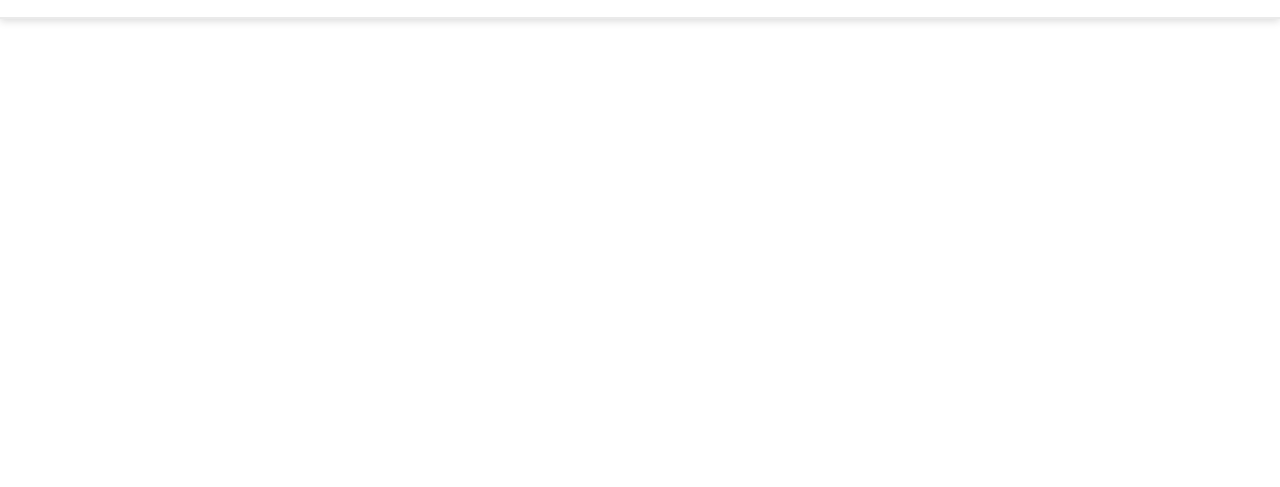
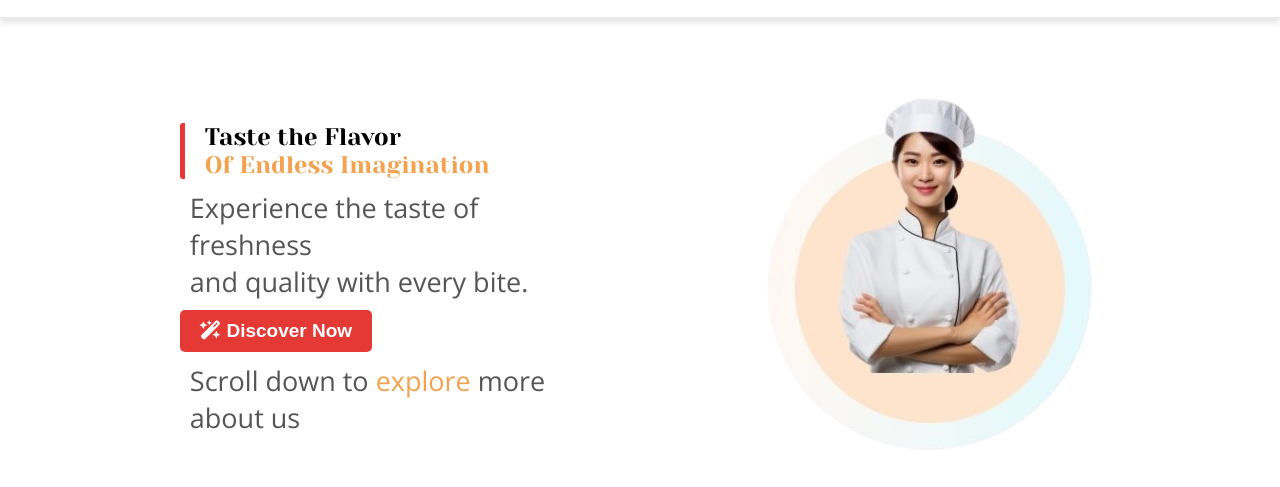
Before and after one commit to fahmidaoyshi/Oyshi-s-Fast-Food, a plain HTML site: page index.html in a window 1280 px wide. Shown: the part 65-552 px from the top of the page. Drawn offline with nearby package versions, Linux system fonts and the light colour scheme.

Commit message:
Hero section done

```diff
--- a/index.css
+++ b/index.css
@@ -3,6 +3,7 @@
     margin: 0px;
     padding: 0%;
 }
+                      /* Navbar */
 .headmain{
     display: flex;
      justify-content: space-between;
@@ -75,3 +76,46 @@
     display: none;
     color:#E53935
 }
+                       /* Hero */
+.Main {
+  display: flex;
+  align-items: center;
+  justify-content: space-around;
+  padding: 50px 9% 3% 10% ;
+  gap: 30px;
+}
+ .b1{
+    width: 50%;
+    height: auto;
+    padding: 50px 9% 3% 5%;
+ }
+
+ .b2{
+   width: 50%;
+   height: auto;
+   border-radius: 12px;
+ }
+.head1{
+    font-family: "Yeseva One", serif;
+  font-weight: 400;
+  font-style: normal;
+}
+.lightclr{
+    color:#f3a250 ;
+}
+
+.Main h3 {
+  font-size: 26px;
+  margin-bottom: 15px;
+}
+
+.Main p {
+  font-size: 27px;
+  color: #555;
+  margin: 10px;
+}
+.sidebar{
+    border-left:5px solid #E53935 ;
+    border-radius: 3px;
+    padding:0px 0px 0px 20px;
+}
--- a/index.html
+++ b/index.html
@@ -30,5 +30,18 @@
         </nav>
         </section>
     <!-- navbar end here  -->
+      <!-- hero section start here -->
+        <section  class="Main">
+            <div  class="b1">
+                <h1 class="head1 sidebar">Taste the Flavor <br><span class="lightclr"> Of Endless Imagination</span></h1>
+                <p class="opnsns">Experience the taste of freshness <br> and quality with every bite.</p>
+                <a><button class="btn"><i class="fa-solid fa-wand-magic-sparkles"></i>  Discover Now</button></a> <br>
+                <p class="opnsns">Scroll down to <span class="lightclr">explore</span> more about us</p>
+            </div>
+           <div class="b2">
+               <img src="./img/chef girl.png" alt="">
+           </div>
+            </section>
+            <!-- hero section end here -->
 </body>
 </html>
```
